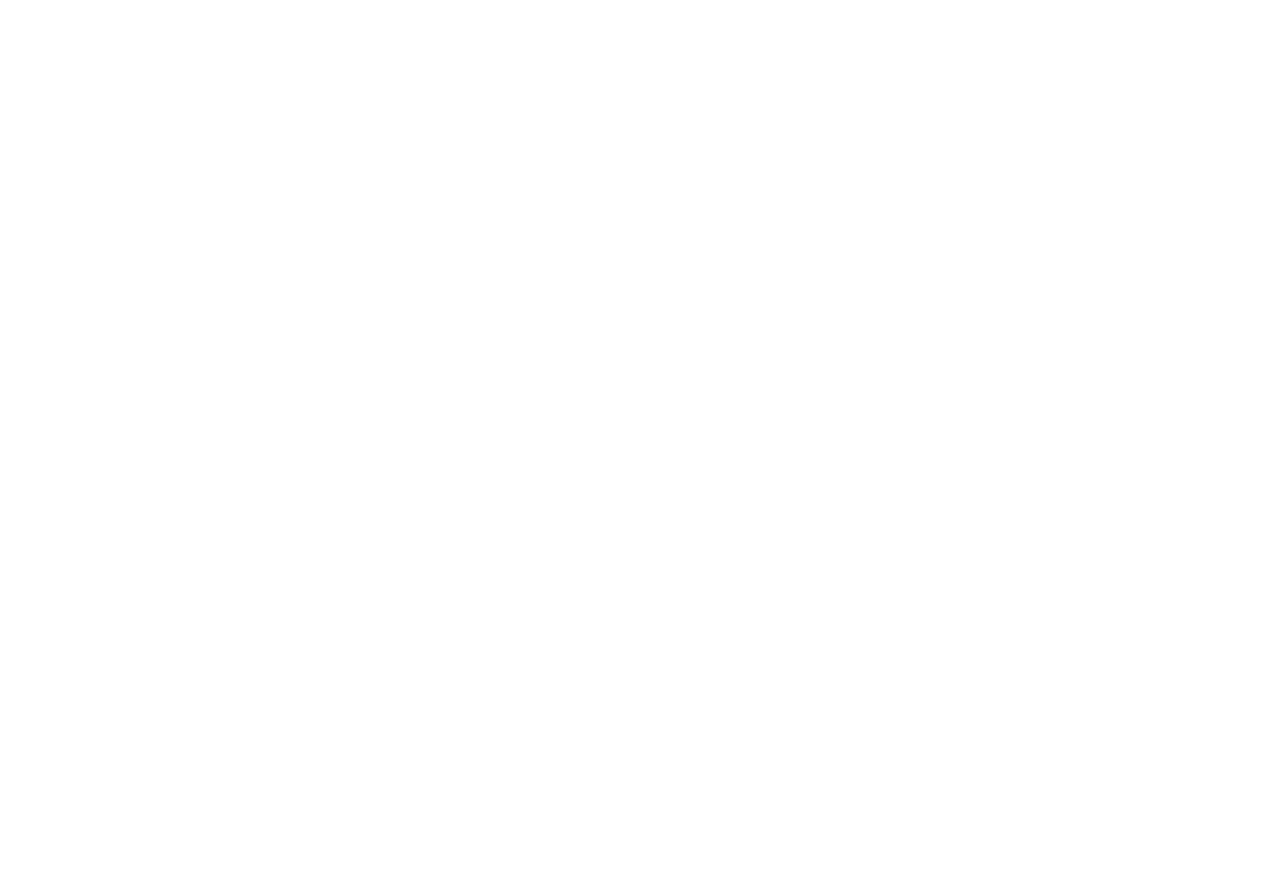
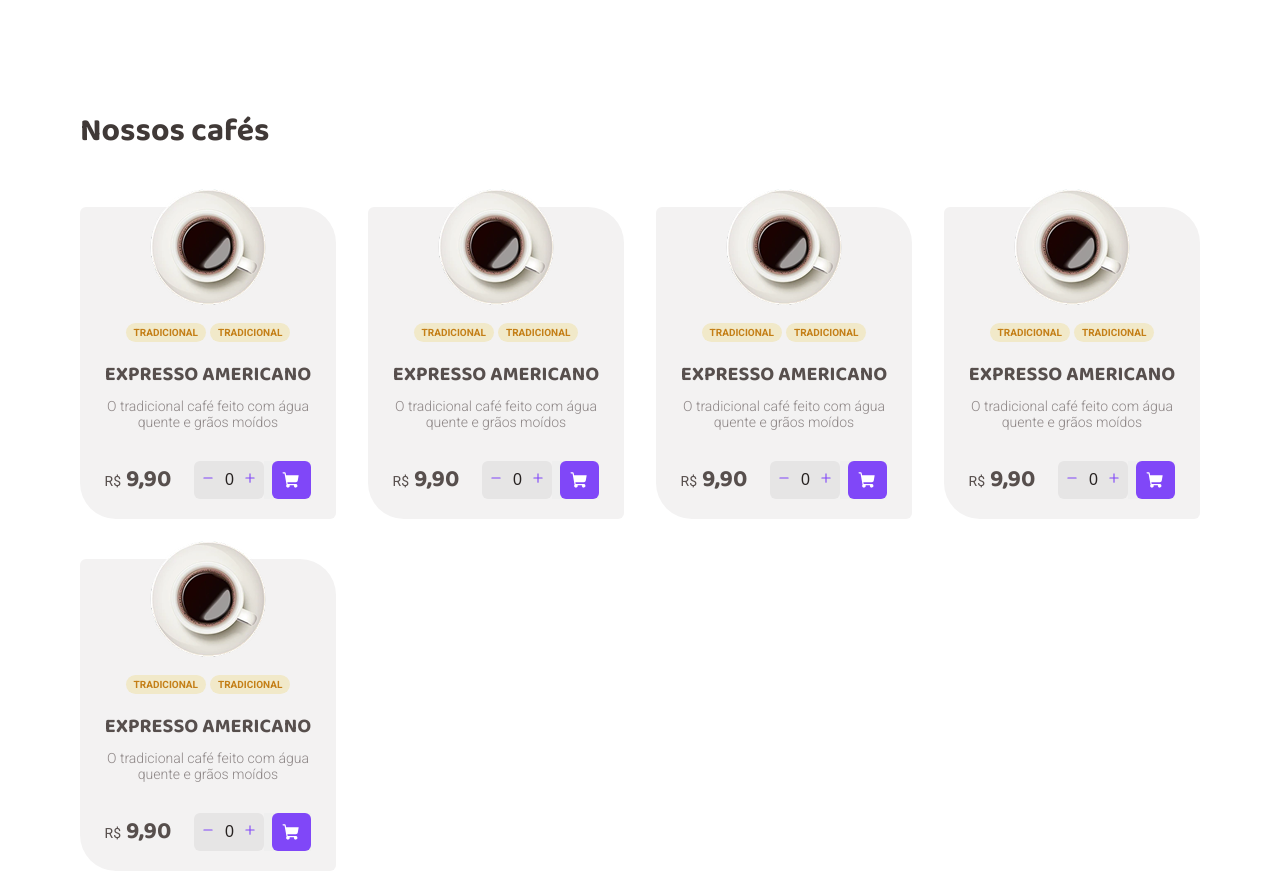
Before and after one commit to eriksongoncalves/coffee-delivery-angular, an Angular app: page / in a window 1280 px wide. Shown: the part 561-1432 px from the top of the page. Before the commit the page ends 800 px from the top, so only its background shows below. Built offline with nearby package versions, Linux system fonts and the light colour scheme.

Commit message:
feat: coffee list

```diff
--- a/src/app/components/cart-icon/cart-icon.component.html
+++ b/src/app/components/cart-icon/cart-icon.component.html
@@ -1,3 +1,4 @@
 <div>
+  <div class="qtd" *ngIf="qtd > 0">{{qtd}}</div>
   <app-shopping-cart-fill-icon [width]="19" [height]="19"></app-shopping-cart-fill-icon>
 </div>
--- a/src/app/components/cart-icon/cart-icon.component.scss
+++ b/src/app/components/cart-icon/cart-icon.component.scss
@@ -4,5 +4,22 @@
     background-color: var(--yellowLight);
     border-radius: 6px;
     color: var(--yellowDark);
+    position: relative;
+  }
+
+  .qtd {
+    position: absolute;
+    right: -9px;
+    top: -9px;
+    width: 20px;
+    height: 20px;
+    border-radius: 50%;
+    background-color: var(--yellowDark);
+    color: var(--white);
+    font-weight: bold;
+    font-size: 12px;
+    display: flex;
+    align-items: center;
+    justify-content: center;
   }
 }
--- a/src/app/components/cart-icon/cart-icon.component.ts
+++ b/src/app/components/cart-icon/cart-icon.component.ts
@@ -1,11 +1,16 @@
-import { Component } from '@angular/core'
+import { Component, Input } from '@angular/core'
+import { CommonModule } from '@angular/common'
+
 import { ShoppingCartFillIconComponent } from '../icons/shopping-cart-fill-icon.component'
 
 @Component({
   selector: 'app-cart-icon',
   standalone: true,
-  imports: [ShoppingCartFillIconComponent],
+  imports: [ShoppingCartFillIconComponent, CommonModule],
   templateUrl: './cart-icon.component.html',
   styleUrl: './cart-icon.component.scss'
 })
-export class CartIconComponent {}
+export class CartIconComponent {
+  @Input()
+  qtd: number = 0
+}
--- /dev/null
+++ b/src/app/components/coffee-item/coffee-item.component.html
@@ -0,0 +1,32 @@
+<div class="coffee-item">
+  <img src="assets/coffees/americano.png" alt="café expresso" class="coffee-image" />
+
+  <ul class="badges">
+    <li class="badge-item">TRADICIONAL</li>
+    <li class="badge-item">TRADICIONAL</li>
+  </ul>
+
+  <h5>EXPRESSO AMERICANO</h5>
+
+  <p class="description">O tradicional café feito com água quente e grãos moídos</p>
+
+  <div class="coffee-item-footer">
+    <p class="price"><span>R$</span> 9,90</p>
+
+    <div class="qtd-control">
+      <button type="button" aria-label="Remover 1 item do carrinho">
+        <app-minus-icon [width]="12" [height]="12"></app-minus-icon>
+      </button>
+
+      <input type="text" value="0" />
+
+      <button type="button" aria-label="Adicionar +1 item ao carrinho">
+        <app-plus-icon [width]="12" [height]="12"></app-plus-icon>
+      </button>
+    </div>
+
+    <button type="button">
+      <app-cart-icon class="cart-item"></app-cart-icon>
+    </button>
+  </div>
+</div>
--- /dev/null
+++ b/src/app/components/coffee-item/coffee-item.component.scss
@@ -0,0 +1,111 @@
+:host {
+  .coffee-item {
+    background: var(--baseCard);
+    border-radius: 6px;
+    border-top-right-radius: 36px;
+    border-bottom-left-radius: 36px;
+    padding: 20px;
+    position: relative;
+
+    display: flex;
+    flex-direction: column;
+    // justify-content: center;
+    align-items: center;
+
+    .coffee-image {
+      margin-top: -40px;
+    }
+
+    .badges {
+      margin-top: 16px;
+      display: flex;
+      align-items: center;
+      justify-content: center;
+      flex-wrap: wrap;
+      gap: 4px;
+
+      .badge-item {
+        padding: 4px 8px;
+        background-color: var(--yellowLight);
+        border-radius: 100px;
+
+        color: var(--yellowDark);
+        font-size: 10px;
+        font-weight: bold;
+      }
+    }
+
+    h5 {
+      margin-top: 16px;
+      font-family: 'Baloo 2';
+      font-size: 20px;
+      font-weight: bold;
+    }
+
+    p.description {
+      color: var(--baseLabel);
+      text-align: center;
+      margin-top: 8px;
+    }
+
+    .coffee-item-footer {
+      margin-top: 30px;
+      display: flex;
+      align-items: center;
+    }
+
+    .coffee-item-footer {
+      display: flex;
+      align-items: center;
+
+      p.price {
+        font-family: 'Baloo 2';
+        font-size: 24px;
+        font-weight: bold;
+
+        span {
+          font-family: 'Roboto';
+          font-size: 14px;
+          font-weight: 400;
+        }
+      }
+
+      button {
+        ::ng-deep app-cart-icon div {
+          margin-left: 8px;
+          background-color: var(--purple);
+          color: white;
+          height: 38px;
+        }
+      }
+
+      .qtd-control {
+        display: flex;
+        align-items: center;
+        padding: 8px;
+        background-color: var(--baseButton);
+        border-radius: 6px;
+        margin-left: 23px;
+        height: 38px;
+
+        button {
+          background-color: transparent;
+          color: var(--purple);
+          display: flex;
+          align-items: center;
+          justify-content: center;
+        }
+
+        input {
+          max-width: 30px;
+          background-color: transparent;
+          border: 0;
+          outline: none;
+          text-align: center;
+          color: var(--baseTitle);
+          font-size: 16px;
+        }
+      }
+    }
+  }
+}
--- a/src/app/components/header/header.component.html
+++ b/src/app/components/header/header.component.html
@@ -10,7 +10,7 @@
     </div>
 
     <a routerLink="/order">
-      <app-cart-icon></app-cart-icon>
+      <app-cart-icon [qtd]="3"></app-cart-icon>
     </a>
   </div>
 </header>
--- a/src/app/pages/home/home.component.html
+++ b/src/app/pages/home/home.component.html
@@ -33,3 +33,15 @@
 
   <img src="assets/home-intro-coffee.png" alt="Coffee background" />
 </section>
+
+<section id="coffees">
+  <h2>Nossos cafés</h2>
+
+  <div class="coffee-list">
+    <app-coffee-item></app-coffee-item>
+    <app-coffee-item></app-coffee-item>
+    <app-coffee-item></app-coffee-item>
+    <app-coffee-item></app-coffee-item>
+    <app-coffee-item></app-coffee-item>
+  </div>
+</section>
--- a/src/app/pages/home/home.component.scss
+++ b/src/app/pages/home/home.component.scss
@@ -57,4 +57,21 @@
       }
     }
   }
+
+  #coffees {
+    h2 {
+      color: var(--baseSubtitle);
+      font-weight: bold;
+      font-size: 32px;
+      font-family: 'Baloo 2';
+      margin-bottom: 50px;
+    }
+
+    .coffee-list {
+      display: grid;
+      grid-template-columns: repeat(4, 1fr);
+      grid-column-gap: 32px;
+      grid-row-gap: 40px;
+    }
+  }
 }
--- a/src/app/pages/home/home.component.ts
+++ b/src/app/pages/home/home.component.ts
@@ -4,6 +4,7 @@
 import { PackageIconComponent } from '../../components/icons/package-icon.component'
 import { CoffeeFillIconComponent } from '../../components/icons/coffee-fill-icon.component'
 import { TimerFillIconComponent } from '../../components/icons/timer-fill-icon.component'
+import { CoffeeItemComponent } from '../../components/coffee-item/coffee-item.component'
 
 @Component({
   selector: 'app-home',
@@ -12,7 +13,8 @@
     ShoppingCartFillIconComponent,
     PackageIconComponent,
     CoffeeFillIconComponent,
-    TimerFillIconComponent
+    TimerFillIconComponent,
+    CoffeeItemComponent
   ],
   templateUrl: './home.component.html',
   styleUrl: './home.component.scss'
--- a/src/styles.scss
+++ b/src/styles.scss
@@ -46,6 +46,11 @@
   list-style: none;
 }
 
+button {
+  border: 0;
+  cursor: pointer;
+}
+
 .container {
   width: 100%;
   max-width: 1120px;
```
Also changed, not shown: src/app/components/coffee-item/coffee-item.component.ts (added, +14 -0 lines), src/assets/coffees/americano.png, 1 other file (tests, documents, lock files or other folders).
